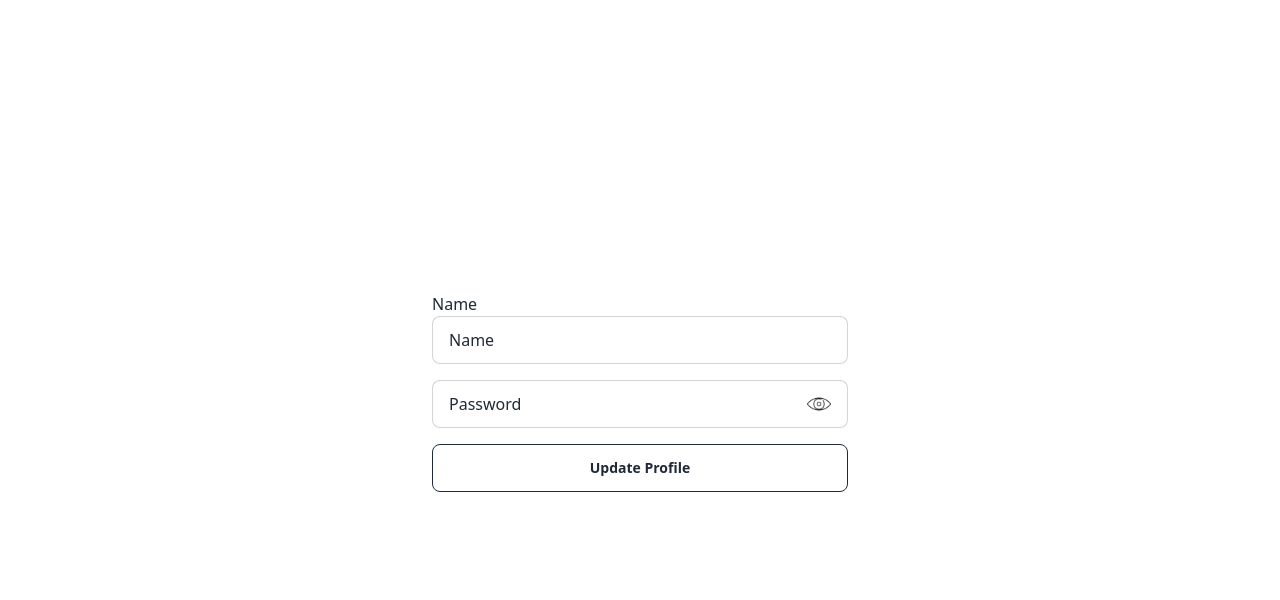
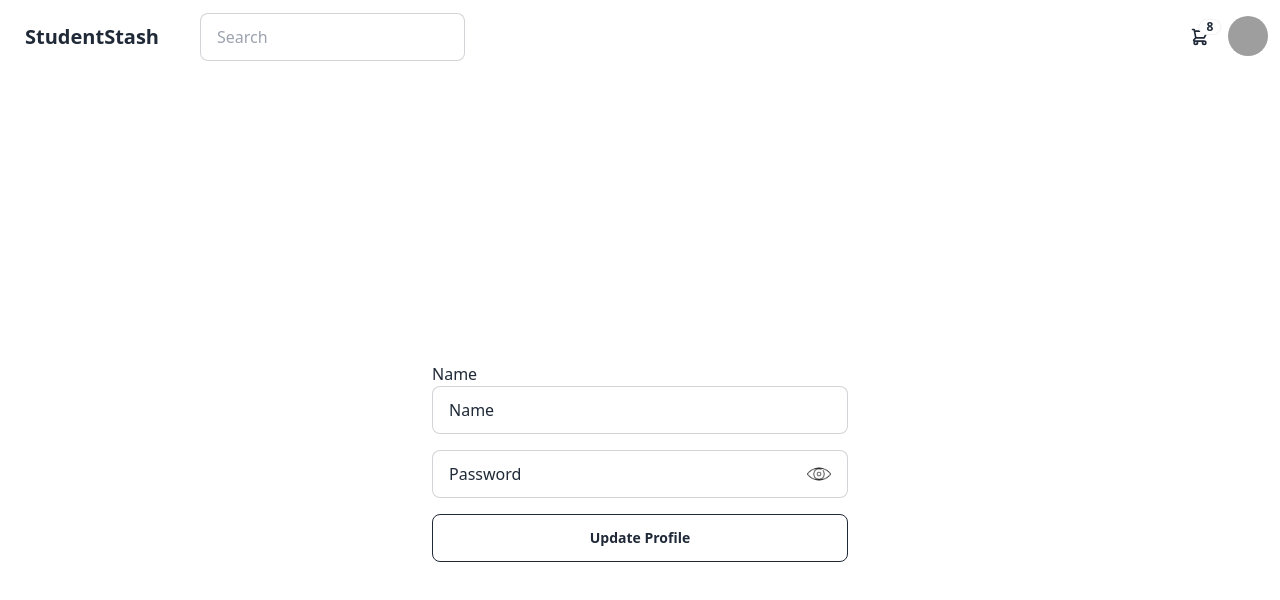
Before and after one commit to sotesh1516/StudentStash, a React (Create React App) app in the folder frontend/: page /profile in a window 1280 px wide. Shown: the top 600 px of the page. Built offline with nearby package versions, Linux system fonts and the light colour scheme; grey boxes are pictures that could not be loaded.

Commit message:
added a feature that takes user back to the dashboard when logo is clicked

```diff
--- a/frontend/src/components/Navbar.js
+++ b/frontend/src/components/Navbar.js
@@ -14,7 +14,7 @@
         <>
             <div className="navbar bg-base-100 mt-1">
   <div className="flex-1">
-    <a className="btn btn-ghost text-xl">StudentStash</a>
+    <Link className="btn btn-ghost text-xl" to={"/dashboard"}>StudentStash</Link>
     <div className="form-control">
       <input type="text" placeholder="Search" className="input input-bordered ml-6 w-24 md:w-auto" />
     </div>
--- a/frontend/src/components/profile.js
+++ b/frontend/src/components/profile.js
@@ -1,6 +1,7 @@
 import { useState } from 'react';
 import eyeImage from '../images/eye.png';
 import "../style.css";
+import Navbar from './Navbar';
 
 export default function Profile() {
 
@@ -42,6 +43,7 @@
 
     return (
         <>
+            <Navbar/>
             <div className="flex items-center justify-center">
                 {user.error && (
                     <div role="alert" className="alert alert-warning w-auto p-2 mt-3 inline-flex items-center justify-center">
```
